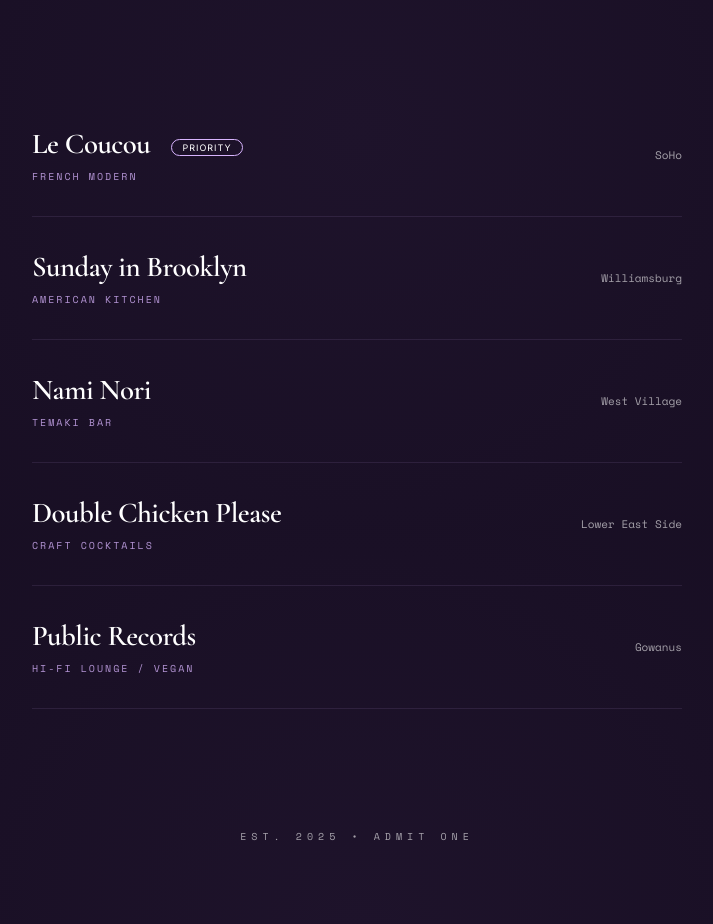
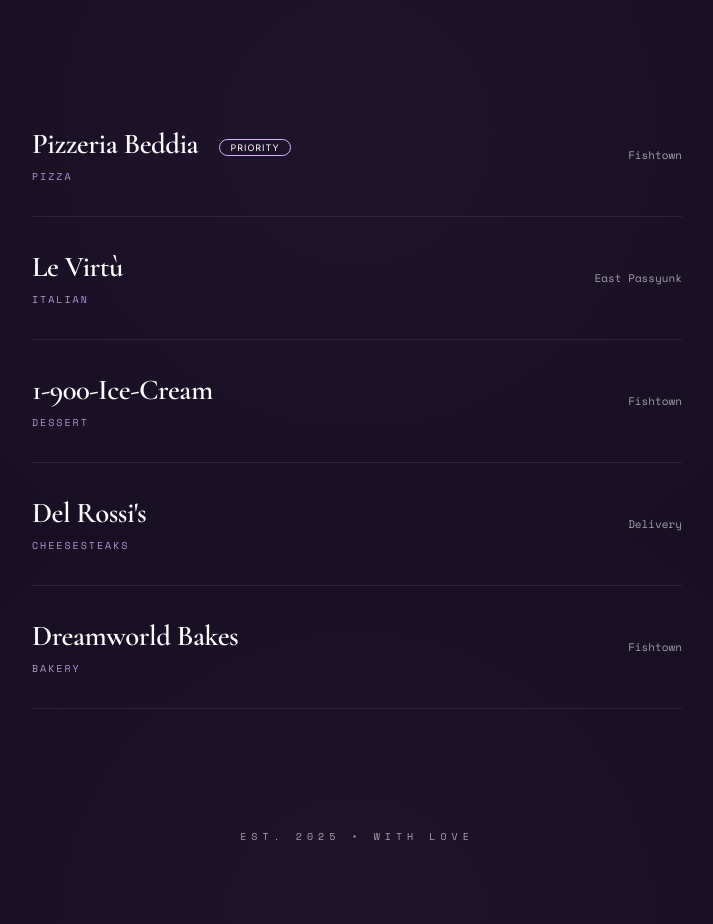
Before and after one commit to alty29/ChrysanthemumClub, a plain HTML site: page index5.html in a window 1280 px wide. Shown: the part 269-1193 px from the top of the page, without its empty margins (283-996 px from the left). Drawn offline with nearby package versions, Linux system fonts and the light colour scheme.

Commit message:
Update index5.html

```diff
--- a/index5.html
+++ b/index5.html
@@ -10,11 +10,11 @@
 
     <style>
         :root {
-            --bg-dark: #160d21;        /* Darker, richer purple */
-            --bg-accent: #1e132b;      /* Original base purple */
+            --bg-dark: #160d21;
+            --bg-accent: #1e132b;
             --text-main: #ffffff;
             --text-dim: rgba(255, 255, 255, 0.6);
-            --gold-accent: #d8b4fe;    /* Lavender/Light Purple accent */
+            --gold-accent: #d8b4fe;
             --transition: all 0.4s cubic-bezier(0.16, 1, 0.3, 1);
         }
 
@@ -37,9 +37,9 @@
             max-width: 650px;
             margin: 0 auto;
             position: relative;
+            animation: fadeIn 1.2s ease-out;
         }
 
-        /* Sophisticated Header */
         header {
             text-align: center;
             margin-bottom: 100px;
@@ -74,7 +74,6 @@
             letter-spacing: -2px;
         }
 
-        /* Decorative Line */
         .divider {
             width: 40px;
             height: 1px;
@@ -83,26 +82,28 @@
             opacity: 0.4;
         }
 
-        /* The List */
         .restaurant-list {
             list-style: none;
             margin-top: 40px;
         }
 
+        /* Clean Link Styling */
         .entry {
             display: flex;
             justify-content: space-between;
             align-items: center;
             padding: 32px 0;
             border-bottom: 1px solid rgba(216, 180, 254, 0.1);
-            text-decoration: none;
+            text-decoration: none; /* Removes underline */
             color: inherit;
             transition: var(--transition);
+            cursor: pointer;
         }
 
         .entry:hover {
             border-bottom: 1px solid rgba(216, 180, 254, 0.5);
             transform: translateX(8px);
+            background: rgba(255, 255, 255, 0.02);
         }
 
         .info {
@@ -134,7 +135,6 @@
             text-align: right;
         }
 
-        /* Status Tag */
         .tag {
             font-size: 9px;
             border: 1px solid var(--gold-accent);
@@ -148,7 +148,6 @@
             font-weight: 400;
         }
 
-        /* Footer Decoration */
         footer {
             margin-top: 120px;
             text-align: center;
@@ -162,17 +161,11 @@
             text-transform: uppercase;
         }
 
-        /* Subtle Animation on Load */
         @keyframes fadeIn {
             from { opacity: 0; transform: translateY(20px); }
             to { opacity: 1; transform: translateY(0); }
         }
 
-        .container {
-            animation: fadeIn 1.2s ease-out;
-        }
-
-        /* Mobile Optimization */
         @media (max-width: 600px) {
             body { padding: 40px 20px; }
             h1 { font-size: 3.2rem; }
@@ -187,57 +180,67 @@
     <div class="container">
         <header>
             <span class="icon">❀</span>
-            <span class="subtitle">A Private Collection</span>
+            <span class="subtitle">A Private Dining Collection</span>
             <h1>The Chrysanthemum Club</h1>
             <div class="divider"></div>
         </header>
 
         <main>
             <ul class="restaurant-list">
-                <li class="entry">
+                <li>
+                    <a href="https://www.pizzeriabeddia.com/menu" class="entry" target="_blank">
                         <div class="info">
-                        <span class="name">Le Coucou <span class="tag">Priority</span></span>
-                        <span class="cuisine">French Modern</span>
+                            <span class="name">Pizzeria Beddia <span class="tag">Priority</span></span>
+                            <span class="cuisine">Pizza</span>
                         </div>
-                    <span class="location">SoHo</span>
+                        <span class="location">Fishtown</span>
+                    </a>
                 </li>
 
-                <li class="entry">
+                <li>
+                    <a href="https://www.levirtu.com/menu" class="entry" target="_blank">
                         <div class="info">
-                        <span class="name">Sunday in Brooklyn</span>
-                        <span class="cuisine">American Kitchen</span>
+                            <span class="name">Le Virtù</span>
+                            <span class="cuisine">Italian</span>
                         </div>
-                    <span class="location">Williamsburg</span>
+                        <span class="location">East Passyunk</span>
+                    </a>
                 </li>
 
-                <li class="entry">
+                <li>
+                    <a href="https://1900icecream.com/" class="entry" target="_blank">
                         <div class="info">
-                        <span class="name">Nami Nori</span>
-                        <span class="cuisine">Temaki Bar</span>
+                            <span class="name">1-900-Ice-Cream</span>
+                            <span class="cuisine">Dessert</span>
                         </div>
-                    <span class="location">West Village</span>
+                        <span class="location">Fishtown</span>
+                    </a>
                 </li>
 
-                <li class="entry">
+                <li>
+                    <a href="https://www.delrossis.com/menu" class="entry" target="_blank">
                         <div class="info">
-                        <span class="name">Double Chicken Please</span>
-                        <span class="cuisine">Craft Cocktails</span>
+                            <span class="name">Del Rossi's</span>
+                            <span class="cuisine">Cheesesteaks</span>
                         </div>
-                    <span class="location">Lower East Side</span>
+                        <span class="location">Delivery</span>
+                    </a>
                 </li>
 
-                <li class="entry">
+                <li>
+                    <a href="https://www.dreamworldbakes.com/" class="entry" target="_blank">
                         <div class="info">
-                        <span class="name">Public Records</span>
-                        <span class="cuisine">Hi-Fi Lounge / Vegan</span>
+                            <span class="name">Dreamworld Bakes</span>
+                            <span class="cuisine">Bakery</span>
                         </div>
-                    <span class="location">Gowanus</span>
+                        <span class="location">Fishtown</span>
+                    </a>
                 </li>
             </ul>
         </main>
 
         <footer>
-            <p class="footer-text">EST. 2025 • ADMIT ONE</p>
+            <p class="footer-text">EST. 2025 • WITH LOVE</p>
         </footer>
     </div>
 
```
Lines whose indentation alone changed are shown as unchanged.
